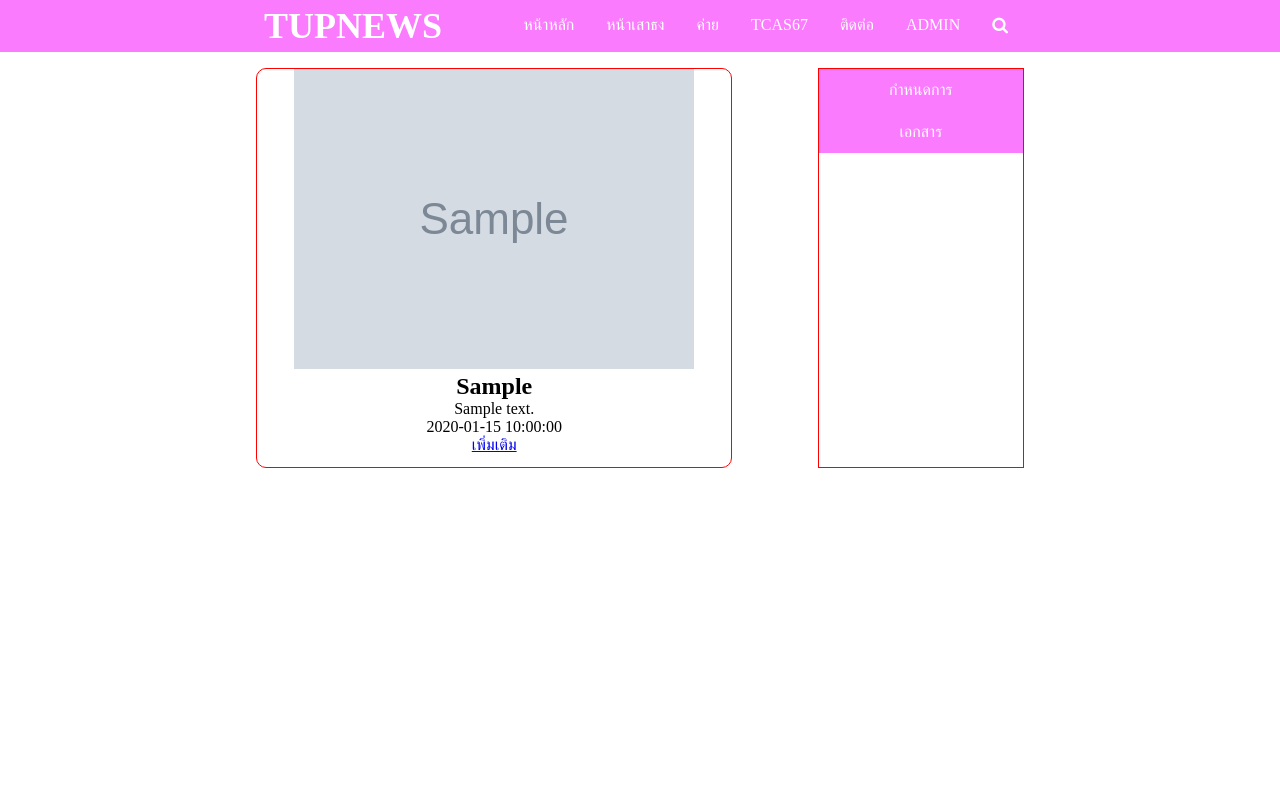
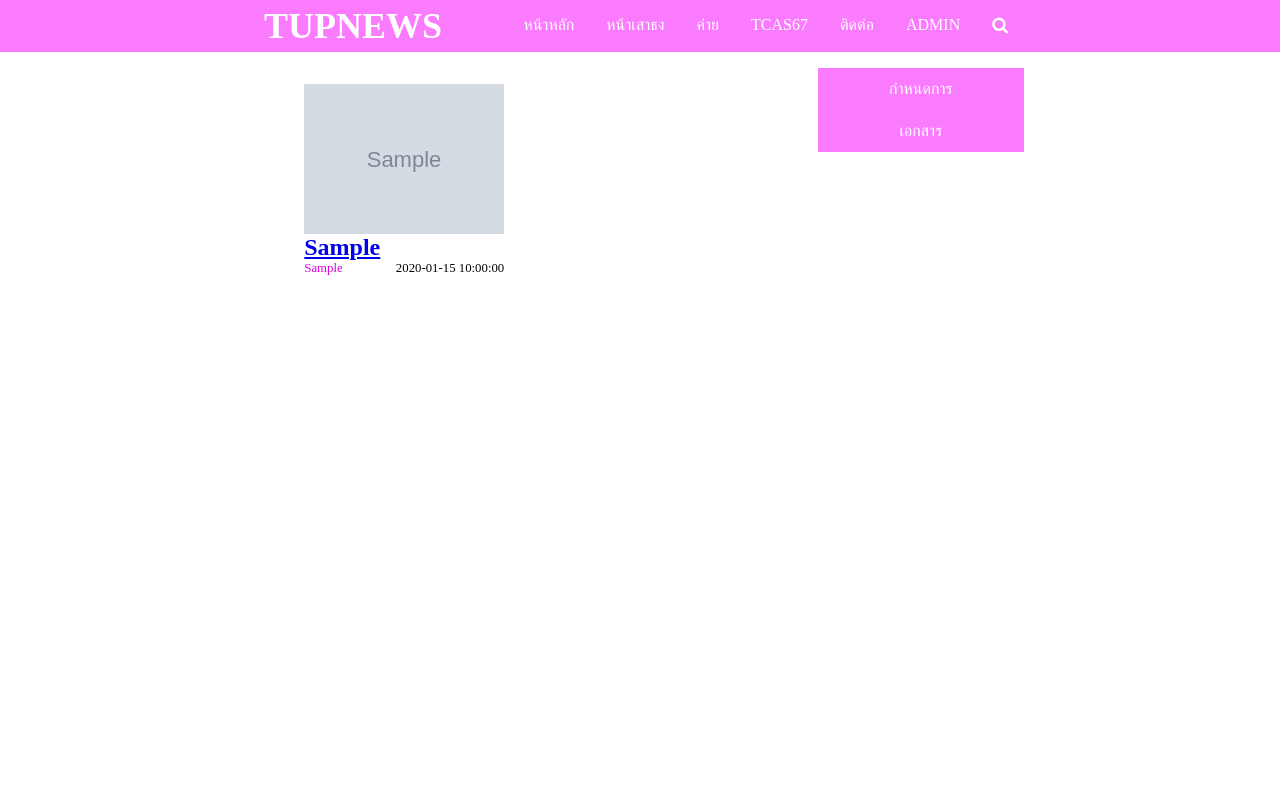
Before and after one commit to BazkilleR/TUPNEWS, a PHP site: page / in a window 1280 px wide. Run offline with PHP 8.4, Linux system fonts and the light colour scheme; tables that the repository leaves empty or names only in its code hold one stand-in row (values such as "Sample post"); grey boxes marked "Sample" are stand-in pictures.

Commit message:
modify appearance

```diff
--- a/main/index.css
+++ b/main/index.css
@@ -1,10 +1,11 @@
 * {
+    margin: 0;
     padding: 0;
-    margin: 0;
     box-sizing: border-box;
 }
 
-body, html {
+html,
+body {
     height: 100%;
 }
 
@@ -15,48 +16,67 @@ body, html {
     width: 60%;
     margin: 1rem auto;
 
-    > .left {
+    >.left {
         display: grid;
         grid-template-columns: auto auto auto;
         gap: 1.5rem;
 
-        > .box {
-            height: 400px;
-            text-align: center;
-            border: 1px solid red;
-            border-radius: 10px;
+        >.box {
+            margin: 1rem auto;
+            height: 300px;
+            width: 200px;
+            overflow: hidden;
 
-            > div {
-                word-break: break-all;
+            >.img {
+                height: 50%;
+                overflow: hidden;
+
+                >img {
+                    width: 100%;
+                }
             }
-        }
 
-        > #first-box {
-            grid-column: 1 / span 2;
-            border: 1px solid red;
+            >.content {
+                margin: 0.5rem 0;
+
+                >a {
+                    color: black;
+                    text-decoration: none;
+                }
+
+                >a:hover {
+                    color: #db00e6;
+                }
+            }
+
+            >.category-date {
+                display: flex;
+                justify-content: space-between;
+                font-size: 0.8rem;
+
+                >.category {
+                    color: #db00e6;
+                }
+            }
         }
     }
 
-
-
-    > .right {
-        border: 1px solid red;
-
-        > ul {
+    >.right {
+        >ul {
             list-style: none;
             display: flex;
             flex-direction: column;
             background-color: #fb7bff;
 
-             > li {
+            >li {
                 text-align: center;
                 padding: 0.75rem 0;
 
-                > a {
+                >a {
                     text-decoration: none;
                     color: white;
                 }
-             }
+            }
         }
     }
 }
--- a/main/index.php
+++ b/main/index.php
@@ -16,58 +16,36 @@
     <div class="grid-container">
         <section class="left">
             <?php
-            include ('server.php');
-            mysqli_query($conn, 'Use tup_news;');
+            // connect database
+            include('server.php');
+            mysqli_query($conn, 'Use tup_news');
+
             $query = mysqli_query($conn, "SELECT * FROM news ORDER BY date DESC;");
-            // loop
-            $count = 0;
+            // loop get data
             while ($dbarr = mysqli_fetch_array($query)) {
                 $id = $dbarr['id'];
                 $topic = $dbarr['topic'];
                 $content = $dbarr['content'];
                 $date = $dbarr['date'];
                 $img = $dbarr['img'];
-                if ($count == 0) { ?>
-                    <div class="box" id="first-box">
-                        <div class="img">
-                            <img src="<?php echo $img; ?>">
-                        </div>
-                        <div class="topic">
-                            <h1 class="topic"><?php echo $topic; ?></h1>
-                        </div>
-                        <div class="content">
-                            <p class="content"><?php echo $content; ?></p>
-                        </div>
-                        <div class="date">
-                            <p class="date"><?php echo $date; ?></p>
-                        </div>
-                        <div class="more">
-                            <?php echo "<a href='show_detail.php?id=" . $id . "'>เพิ่มเติม</a>" ?>
-                        </div>
-                    </div>
-                <?php $count++;
-                } else { ?>
+                $category = $dbarr['category'];
+            ?>
                 <div class="box">
                     <div class="img">
                         <img src="<?php echo $img; ?>">
                     </div>
                     <div class="topic">
-                            <h1 class="topic"><?php echo $topic; ?></h1>
+                        <h1 class="topic"><?php echo "<a href='show_detail.php?id=" . $id . "'>" . $topic . "</a>" ?></h1>
                     </div>
-                        <div class="content">
-                            <p class="content"><?php echo $content; ?></p>
-                        </div>
-                        <div class="date">
-                            <p class="date"><?php echo $date; ?></p>
-                        </div>
-                        <div class="more">
-                            <?php echo "<a href='show_detail.php?id=" . $id . "'>เพิ่มเติม</a>" ?>
+                    <div class="category-date">
+                        <p class="category"><?php echo $category ?></>
+                        <p class="date"><?php echo $date ?></p>
                     </div>
                 </div>
             <?php
-                }
             } // end loop
-            mysqli_close($conn); ?>
+            mysqli_close($conn);
+            ?>
         </section>
         <section class="right">
             <ul>
```
Lines whose indentation alone changed are shown as unchanged.
